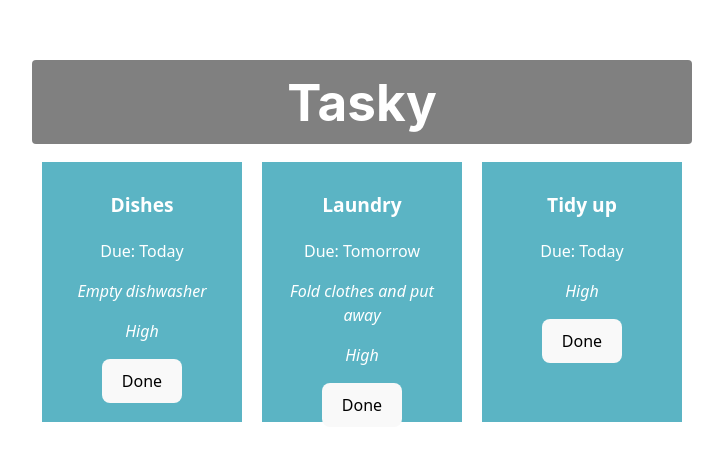
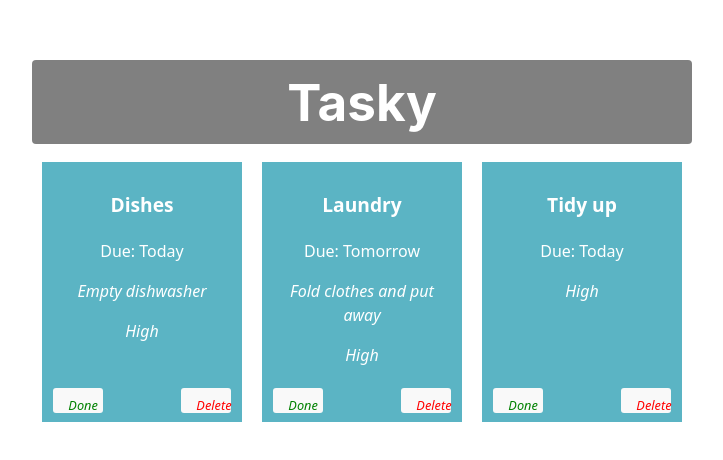
Before and after one commit to cathalst/react-basic-labs, a React (Vite) app in the folder tasky/: page / in a window 1280 px wide. Shown: the part 158-618 px from the top of the page, without its empty margins (8-731 px from the left). Built offline with nearby package versions, Linux system fonts and the light colour scheme.

Commit message:
Delete a task

```diff
--- a/tasky/src/App.css
+++ b/tasky/src/App.css
@@ -39,3 +39,27 @@
 
   font-style: italic;
 }
+
+button {
+  border: none;
+  border-radius: 3px;
+  font-style: italic;
+  font-size: 0.8em;
+  margin: 4px 6px;
+  width: 50px;
+  height: 25px;
+}
+
+.doneButton {
+  position: absolute;
+  bottom: 5px;
+  left: 5px;
+  color: green;
+}
+
+.deleteButton {
+  position: absolute;
+  bottom: 5px;
+  right: 5px;
+  color: red;
+}
--- a/tasky/src/App.jsx
+++ b/tasky/src/App.jsx
@@ -19,6 +19,13 @@
     console.log(`${taskIndex} ${tasks[taskIndex].done}`);
   }
 
+  const deleteHandler = (taskIndex) => {
+    const tasks = [...taskState.tasks];
+    tasks.splice(taskIndex, 1);
+    setTaskState({tasks});
+  }
+
+
   return (
     <div className="container">
       <h1>Tasky</h1>
@@ -31,6 +38,8 @@
       priority={task.priority}
       done={task.done}
       markDone={() => doneHandler(index)}
+      deleteTask = {() => deleteHandler(index)}
+
     />
   ))}
 
--- a/tasky/src/components/Task.jsx
+++ b/tasky/src/components/Task.jsx
@@ -10,6 +10,8 @@
             <p className="description"> {props.description}</p>
             <p className="description"> {props.priority}</p>
             <button onClick={props.markDone} className='doneButton'>Done</button>
+            <button className='deleteButton' onClick={props.deleteTask}>Delete</button>
+
 
         </div>
     )
```
